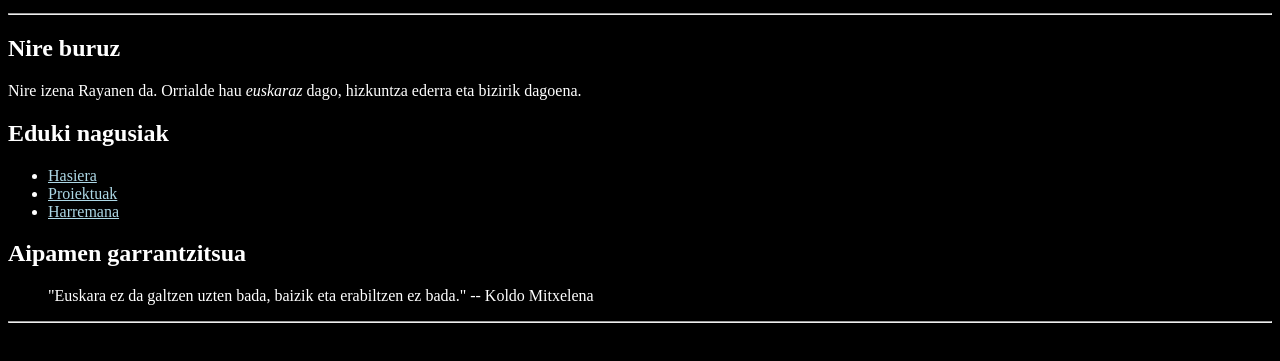
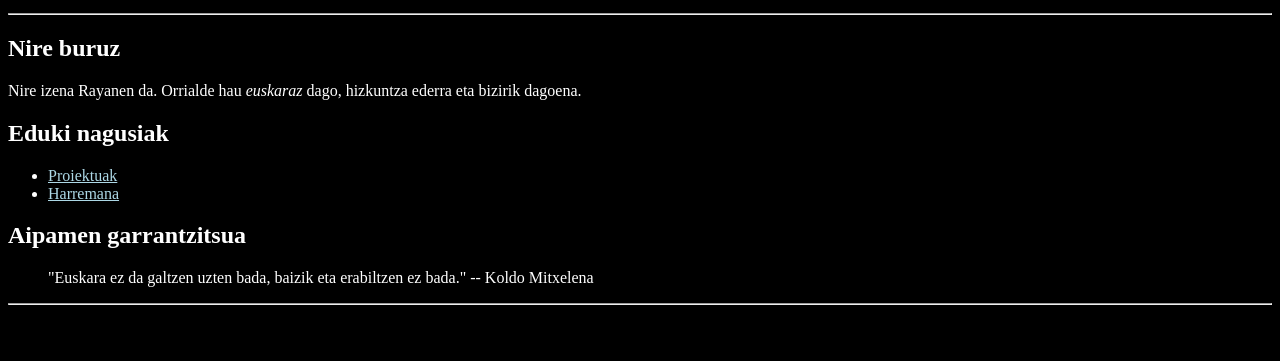
Before and after one commit to planetryan/ryan.eus, a plain HTML site: page index.html in a window 1280 px wide. Shown: the part 101-462 px from the top of the page. Drawn offline with Linux system fonts and the light colour scheme.

Commit message:
index.html

```diff
--- a/index.html
+++ b/index.html
@@ -22,7 +22,6 @@
     <section>
       <h2>Eduki nagusiak</h2>
       <ul>
-        <li><a href="nagusi.html">Hasiera</a></li>
         <li><a href="proiektuak.html">Proiektuak</a></li>
         <li><a href="harremana.html">Harremana</a></li>
       </ul>
```
